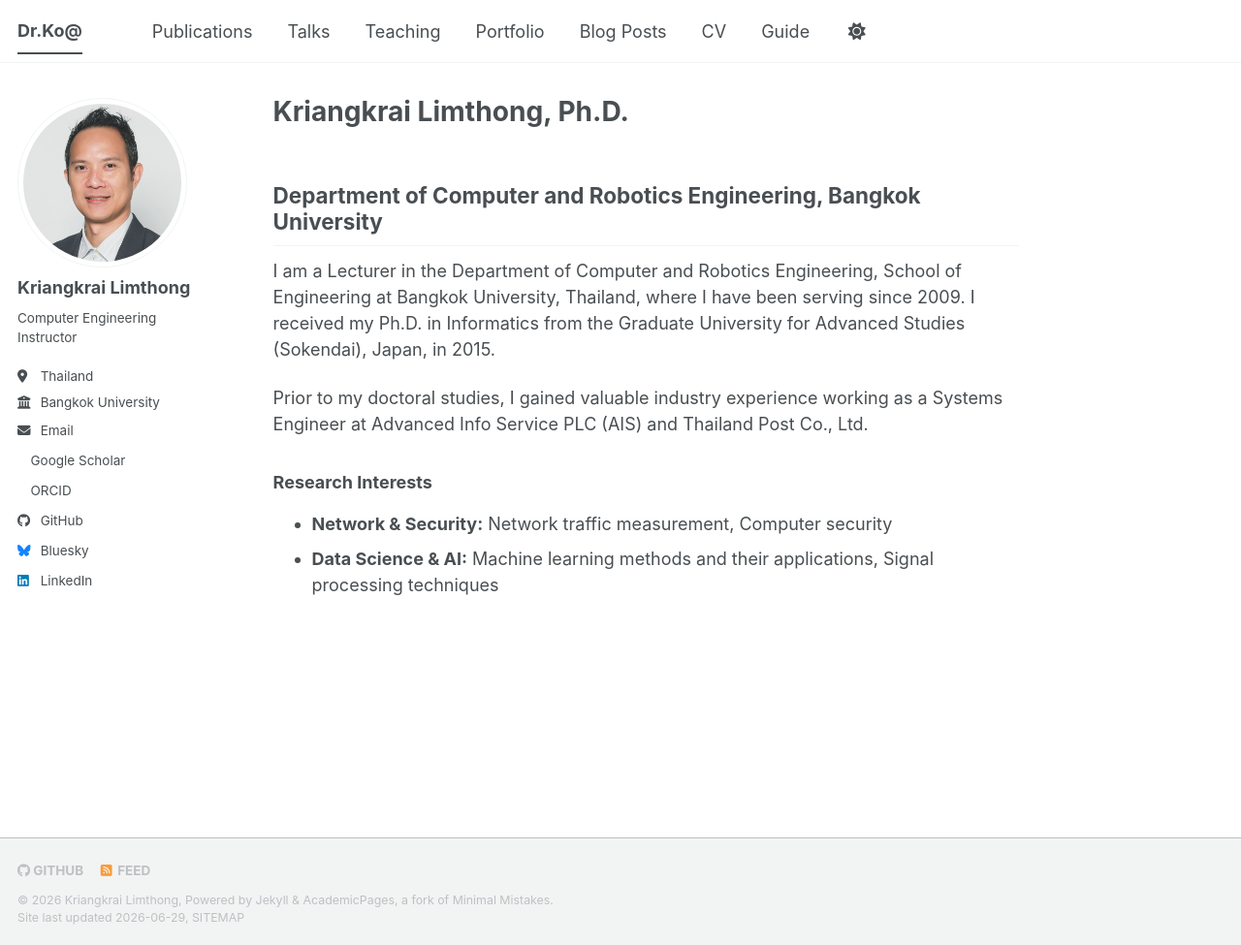
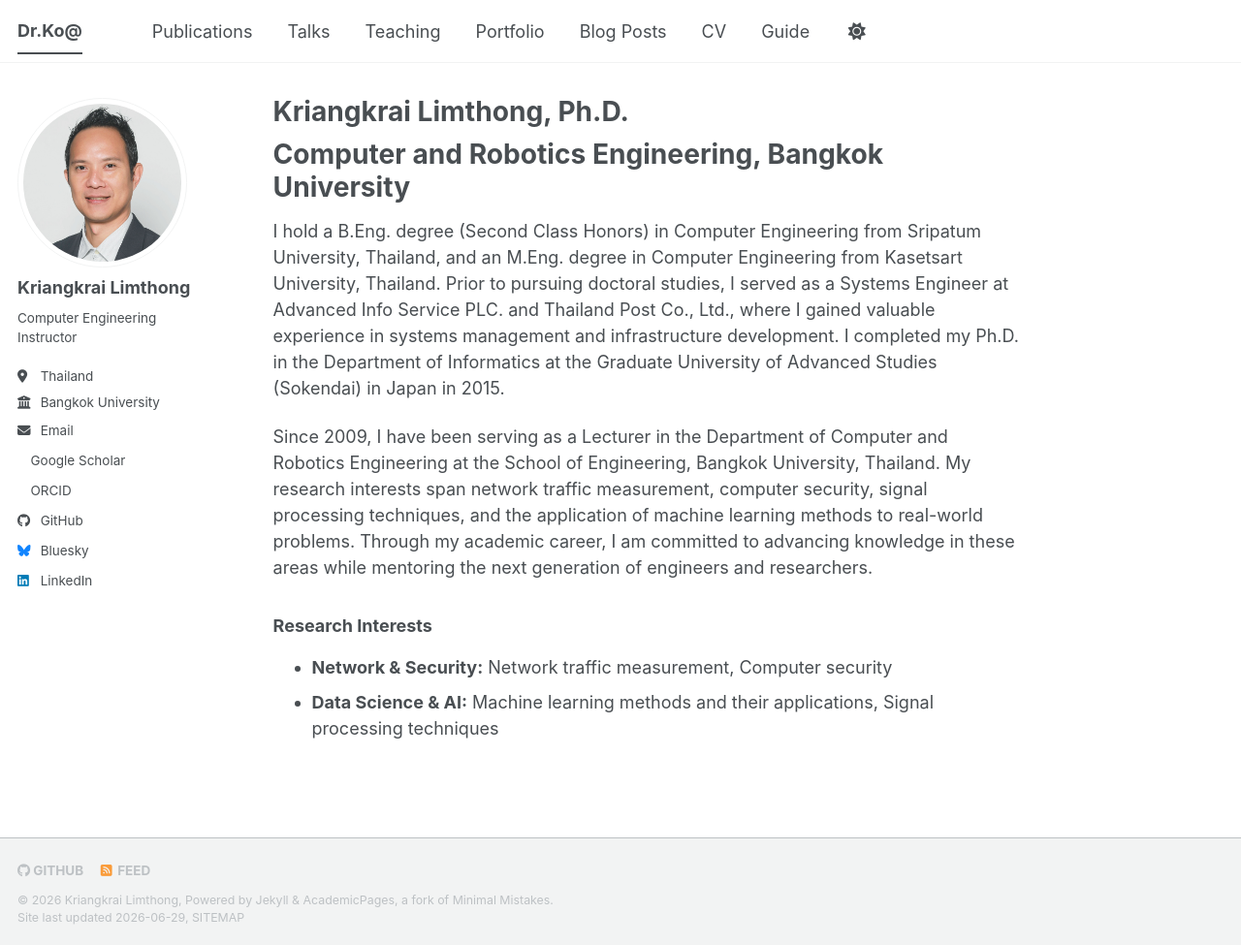
Before and after one commit to krngkr/krngkr.github.io, a Jekyll site: the page built from _pages/about.md, in a window 1280 px wide and 975 px high. Shown: the whole window at 97% size. Built offline with Jekyll 4.4.1, drawn with Linux system fonts in a browser that asks for light colours; a style sheet for code colours, icons or effects is not loaded.

Commit message:
Update about.md

```diff
--- a/_pages/about.md
+++ b/_pages/about.md
@@ -6,11 +6,11 @@ redirect_from:
   - /about/
   - /about.html
 ---
-## Department of Computer and Robotics Engineering, Bangkok University
+# Computer and Robotics Engineering, Bangkok University
 
-I am a Lecturer in the Department of Computer and Robotics Engineering, School of Engineering at Bangkok University, Thailand, where I have been serving since 2009. I received my Ph.D. in Informatics from the Graduate University for Advanced Studies (Sokendai), Japan, in 2015.
+I hold a B.Eng. degree (Second Class Honors) in Computer Engineering from Sripatum University, Thailand, and an M.Eng. degree in Computer Engineering from Kasetsart University, Thailand. Prior to pursuing doctoral studies, I served as a Systems Engineer at Advanced Info Service PLC. and Thailand Post Co., Ltd., where I gained valuable experience in systems management and infrastructure development. I completed my Ph.D. in the Department of Informatics at the Graduate University of Advanced Studies (Sokendai) in Japan in 2015.
 
-Prior to my doctoral studies, I gained valuable industry experience working as a Systems Engineer at Advanced Info Service PLC (AIS) and Thailand Post Co., Ltd.
+Since 2009, I have been serving as a Lecturer in the Department of Computer and Robotics Engineering at the School of Engineering, Bangkok University, Thailand. My research interests span network traffic measurement, computer security, signal processing techniques, and the application of machine learning methods to real-world problems. Through my academic career, I am committed to advancing knowledge in these areas while mentoring the next generation of engineers and researchers.
 
 ### Research Interests
 * **Network & Security:** Network traffic measurement, Computer security
```
